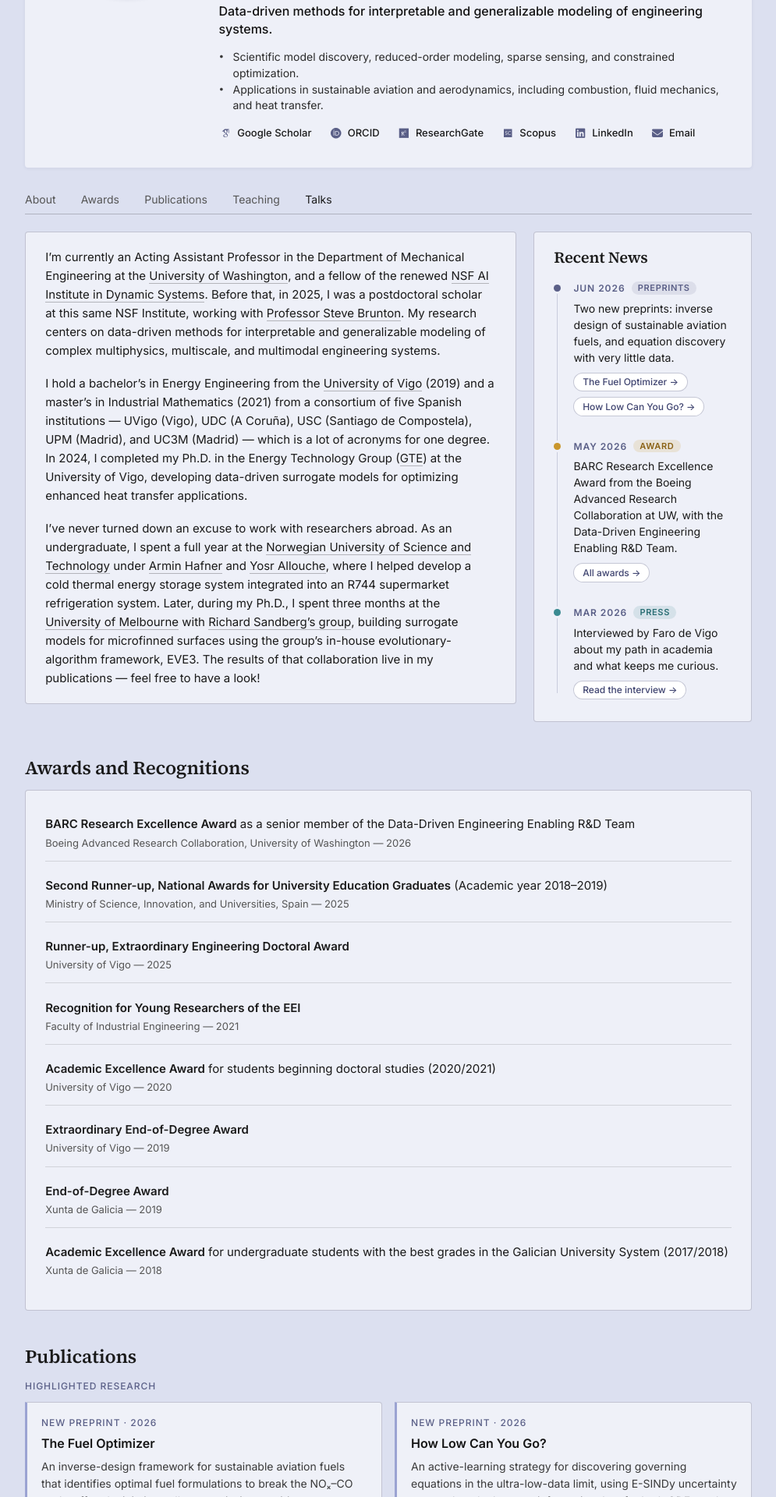
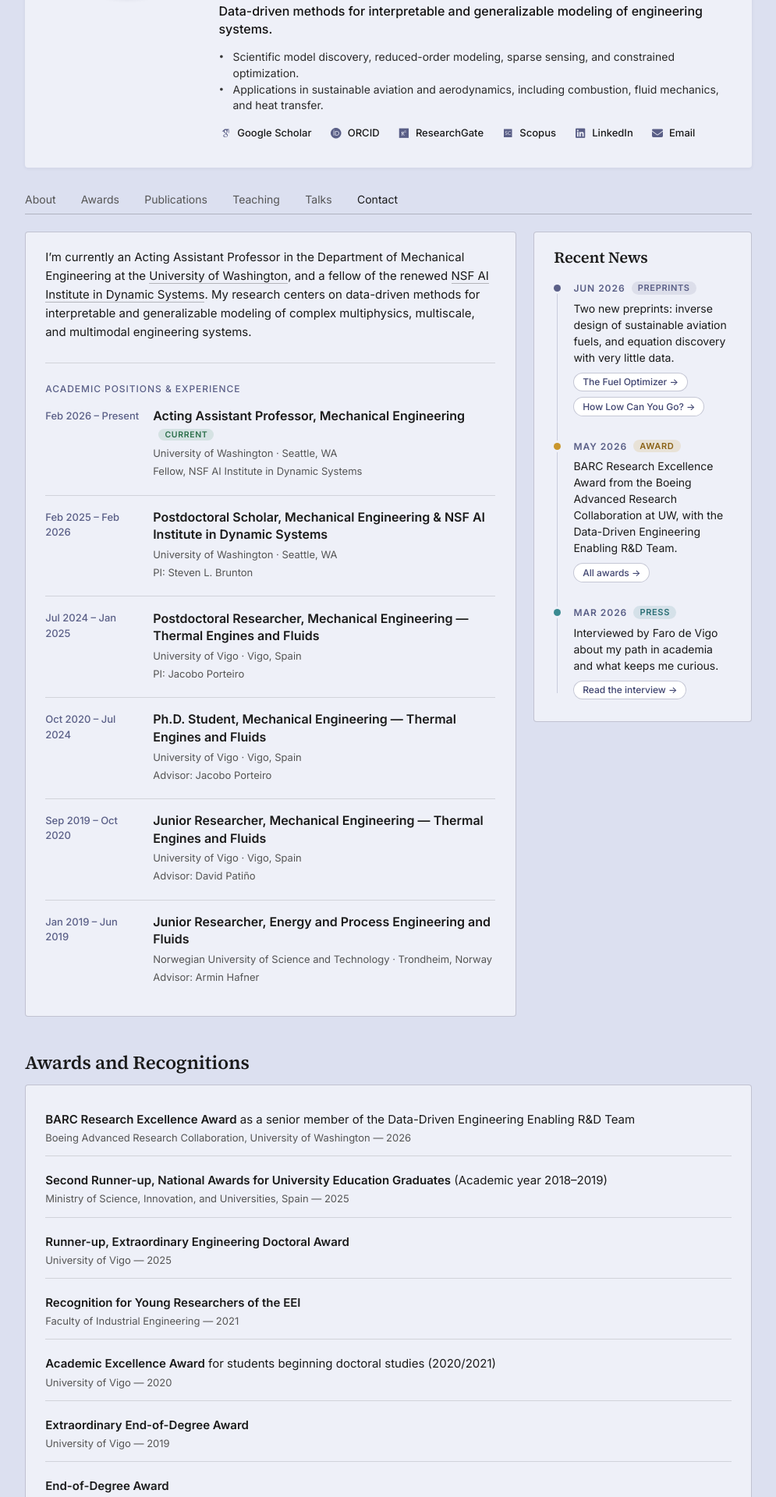
Before and after one commit to alarran/alarran.github.io, a Jekyll site: the page built from _pages/about.md, in a window 1280 px wide. Shown: the part 379-2299 px from the top of the page at 78% size, without its empty margins (142-1137 px from the left). Built offline with Jekyll 4.4.1, drawn with Linux system fonts in a browser that asks for light colours; some web fonts are replaced; a script that is not in the unit is left out; some of the changed text lies outside the part shown.

Commit message:
improve about section

```diff
--- a/_config.yml
+++ b/_config.yml
@@ -8,7 +8,7 @@
 
 # Basic Site Settings
 locale                   : "en-US"
-title                    : "Ana Larrañaga Janeiro"
+title                    : "Ana Larrañaga"
 title_separator          : "-"
 name                     : &name "Ana Larrañaga"
 description              : &description "Acting Assistant Professor at the University of Washington"
--- a/_includes/seo.html
+++ b/_includes/seo.html
@@ -6,7 +6,8 @@
 {% endif %}
 {% assign seo_url = seo_url | default: site.github.url %}
 
-{% if page.title %}
+{% comment %} The home page shows just the site title (your name), other pages "Page - Name" {% endcomment %}
+{% if page.title and page.url != "/" %}
   {% assign seo_title = page.title | append: " " | append: site.title_separator | append: " " | append: site.title %}
 {% endif %}
 
--- a/_layouts/profile.html
+++ b/_layouts/profile.html
@@ -13,6 +13,7 @@ layout: default
     <a href="{{ base_path }}/#publications">Publications</a>
     <a href="{{ base_path }}/#teaching">Teaching</a>
     <a href="{{ base_path }}/#talks">Talks</a>
+    <a href="{{ base_path }}/#contact">Contact</a>
   </nav>
 
   <div class="profile-content">
--- a/_layouts/single-profile.html
+++ b/_layouts/single-profile.html
@@ -10,6 +10,7 @@ layout: default
   <a href="{{ base_path }}/#publications"{% if page.collection == "publications" %} class="active"{% endif %}>Publications</a>
   <a href="{{ base_path }}/#teaching">Teaching</a>
   <a href="{{ base_path }}/#talks">Talks</a>
+  <a href="{{ base_path }}/#contact">Contact</a>
 </nav>
 
 <div class="single-profile-wrap">
--- a/_pages/about.md
+++ b/_pages/about.md
@@ -12,11 +11,60 @@ redirect_from:
 
 <div class="section-card about-bio" markdown="1">
 
-I'm currently an Acting Assistant Professor in the Department of Mechanical Engineering at the [University of Washington](https://www.me.washington.edu/), and a fellow of the renewed [NSF AI Institute in Dynamic Systems](https://dynamicsai.org/). Before that, in 2025, I was a postdoctoral scholar at this same NSF Institute, working with [Professor Steve Brunton](https://www.eigensteve.com/). My research centers on data-driven methods for interpretable and generalizable modeling of complex multiphysics, multiscale, and multimodal engineering systems.
+I'm currently an Acting Assistant Professor in the Department of Mechanical Engineering at the [University of Washington](https://www.me.washington.edu/), and a fellow of the renewed [NSF AI Institute in Dynamic Systems](https://dynamicsai.org/). My research centers on data-driven methods for interpretable and generalizable modeling of complex multiphysics, multiscale, and multimodal engineering systems.
 
-I hold a bachelor's in Energy Engineering from the [University of Vigo](https://www.uvigo.gal/en) (2019) and a master's in Industrial Mathematics (2021) from a consortium of five Spanish institutions — UVigo (Vigo), UDC (A Coruña), USC (Santiago de Compostela), UPM (Madrid), and UC3M (Madrid) — which is a lot of acronyms for one degree. In 2024, I completed my Ph.D. in the Energy Technology Group ([GTE](https://www.linkedin.com/company/gteuvigo/)) at the University of Vigo, developing data-driven surrogate models for optimizing enhanced heat transfer applications.
+<p class="subsection-label">Academic positions &amp; experience</p>
 
-I've never turned down an excuse to work with researchers abroad. As an undergraduate, I spent a full year at the [Norwegian University of Science and Technology](https://www.ntnu.edu/) under [Armin Hafner](https://www.ntnu.edu/employees/armin.hafner) and [Yosr Allouche](https://www.linkedin.com/in/yosr-allouche-ph-d-6465831b/), where I helped develop a cold thermal energy storage system integrated into an R744 supermarket refrigeration system. Later, during my Ph.D., I spent three months at the [University of Melbourne](https://www.unimelb.edu.au/) with [Richard Sandberg's group](https://findanexpert.unimelb.edu.au/profile/742813-richard-sandberg), building surrogate models for microfinned surfaces using the group's in-house evolutionary-algorithm framework, EVE3. The results of that collaboration live in my publications — feel free to have a look!
+<div class="entry-list">
+  <div class="entry">
+    <div class="entry-meta">Feb 2026 &ndash; Present</div>
+    <div class="entry-body">
+      <p class="entry-title">Acting Assistant Professor, Mechanical Engineering <span class="entry-current">Current</span></p>
+      <p class="entry-detail">University of Washington &middot; Seattle, WA</p>
+      <p class="entry-detail">Fellow, NSF AI Institute in Dynamic Systems</p>
+    </div>
+  </div>
+  <div class="entry">
+    <div class="entry-meta">Feb 2025 &ndash; Feb 2026</div>
+    <div class="entry-body">
+      <p class="entry-title">Postdoctoral Scholar, Mechanical Engineering &amp; NSF AI Institute in Dynamic Systems</p>
+      <p class="entry-detail">University of Washington &middot; Seattle, WA</p>
+      <p class="entry-detail">PI: Steven L. Brunton</p>
+    </div>
+  </div>
+  <div class="entry">
+    <div class="entry-meta">Jul 2024 &ndash; Jan 2025</div>
+    <div class="entry-body">
+      <p class="entry-title">Postdoctoral Researcher, Mechanical Engineering &mdash; Thermal Engines and Fluids</p>
+      <p class="entry-detail">University of Vigo &middot; Vigo, Spain</p>
+      <p class="entry-detail">PI: Jacobo Porteiro</p>
+    </div>
+  </div>
+  <div class="entry">
+    <div class="entry-meta">Oct 2020 &ndash; Jul 2024</div>
+    <div class="entry-body">
+      <p class="entry-title">Ph.D. Student, Mechanical Engineering &mdash; Thermal Engines and Fluids</p>
+      <p class="entry-detail">University of Vigo &middot; Vigo, Spain</p>
+      <p class="entry-detail">Advisor: Jacobo Porteiro</p>
+    </div>
+  </div>
+  <div class="entry">
+    <div class="entry-meta">Sep 2019 &ndash; Oct 2020</div>
+    <div class="entry-body">
+      <p class="entry-title">Junior Researcher, Mechanical Engineering &mdash; Thermal Engines and Fluids</p>
+      <p class="entry-detail">University of Vigo &middot; Vigo, Spain</p>
+      <p class="entry-detail">Advisor: David Patiño</p>
+    </div>
+  </div>
+  <div class="entry">
+    <div class="entry-meta">Jan 2019 &ndash; Jun 2019</div>
+    <div class="entry-body">
+      <p class="entry-title">Junior Researcher, Energy and Process Engineering and Fluids</p>
+      <p class="entry-detail">Norwegian University of Science and Technology &middot; Trondheim, Norway</p>
+      <p class="entry-detail">Advisor: Armin Hafner</p>
+    </div>
+  </div>
+</div>
 
 </div>
 
@@ -127,3 +175,25 @@ I've never turned down an excuse to work with researchers abroad. As an undergra
 ## Talks {#talks}
 
 {% include home/talks.html %}
+
+## Contact {#contact}
+
+<div class="section-card contact-card">
+  <div class="contact-intro">
+    <p>I'm always happy to connect and discuss research ideas, potential collaborations, or questions about my work. I also welcome students who are curious about research and interested in getting involved.</p>
+    <p>Whether you have an idea in mind or just want to learn more, I'd be happy to chat. Feel free to reach out via email!</p>
+    <a class="contact-button" href="mailto:{{ site.author.email }}"><i class="fas fa-envelope" aria-hidden="true"></i>Email me</a>
+  </div>
+  <dl class="contact-details">
+    <dt>Email</dt>
+    <dd><a href="mailto:{{ site.author.email }}">{{ site.author.email }}</a></dd>
+    <dt>Address</dt>
+    <dd>Department of Mechanical Engineering<br>University of Washington<br>Seattle, WA 98195</dd>
+    <dt>Online</dt>
+    <dd>
+      <a href="{{ site.author.googlescholar }}">Google Scholar</a> &middot;
+      <a href="{{ site.author.orcid }}">ORCID</a> &middot;
+      <a href="https://www.linkedin.com/in/{{ site.author.linkedin }}">LinkedIn</a>
+    </dd>
+  </dl>
+</div>
--- a/_sass/_academic-pages-custom.scss
+++ b/_sass/_academic-pages-custom.scss
@@ -558,6 +558,33 @@ html {
   margin-top: 1.75rem;
 }
 
+/* Positions list under the bio, set off from the paragraph by a thin rule */
+.profile-content .about-bio .subsection-label {
+  margin-top: 1.5rem;
+  padding-top: 1.25rem;
+  border-top: 0.5px solid rgba(0, 0, 0, 0.12);
+}
+
+.about-bio .entry {
+  grid-template-columns: 120px minmax(0, 1fr);
+  gap: 1rem;
+}
+
+.entry-current {
+  display: inline-block;
+  vertical-align: 0.1em;
+  margin-left: 0.4rem;
+  font-size: 10.5px;
+  font-weight: 600;
+  text-transform: uppercase;
+  letter-spacing: 0.06em;
+  line-height: 1.5;
+  padding: 0 0.45rem;
+  border-radius: 999px;
+  color: #2b6f4a;
+  background: rgba(58, 145, 100, 0.14);
+}
+
 .profile-content hr {
   border: none;
   border-top: 0.5px solid rgba(0, 0, 0, 0.15);
@@ -1036,6 +1063,66 @@ html:has(.pub-dialog[open]) {
   }
 }
 
+/* ─── Contact (home page) ────────────────────────────────────── */
+/* Short invitation + button on the left, contact details on the right */
+
+.contact-card {
+  display: grid;
+  grid-template-columns: minmax(0, 1.2fr) minmax(0, 1fr);
+  gap: 2rem;
+  align-items: start;
+}
+
+.contact-button {
+  display: inline-flex;
+  align-items: center;
+  gap: 0.5rem;
+  font-size: 14px;
+  font-weight: 600;
+  color: #fff;
+  background: #5a5f87;
+  border: none;
+  border-radius: 999px;
+  padding: 0.5rem 1.15rem;
+  transition: background 0.15s ease;
+}
+
+.contact-button:hover {
+  color: #fff;
+  background: #444870;
+}
+
+.contact-details {
+  display: grid;
+  grid-template-columns: auto minmax(0, 1fr);
+  gap: 0.65rem 1.25rem;
+  margin: 0;
+}
+
+.contact-details dt {
+  font-size: 12px;
+  font-weight: 600;
+  text-transform: uppercase;
+  letter-spacing: 0.08em;
+  color: #5a5f87;
+  padding-top: 0.15rem;
+  margin: 0;
+}
+
+.contact-details dd {
+  font-size: 14px;
+  line-height: 1.5;
+  color: #1a1a1a;
+  margin: 0;
+}
+
+@media (max-width: 680px) {
+  .contact-card {
+    grid-template-columns: 1fr;
+    gap: 1.25rem;
+  }
+}
+
 /* ─── Section cards (home page) ──────────────────────────────── */
 /* A soft square around a section so each block reads as its own unit */
 .section-card {
@@ -1162,7 +1249,8 @@ html:has(.pub-dialog[open]) {
   }
 
   /* Stack the date above the details */
-  .entry {
+  .entry,
+  .about-bio .entry {
     grid-template-columns: 1fr;
     gap: 0.2rem;
   }
```
Also changed, not shown: other parts of _pages/about.md (+1 -2 lines).
